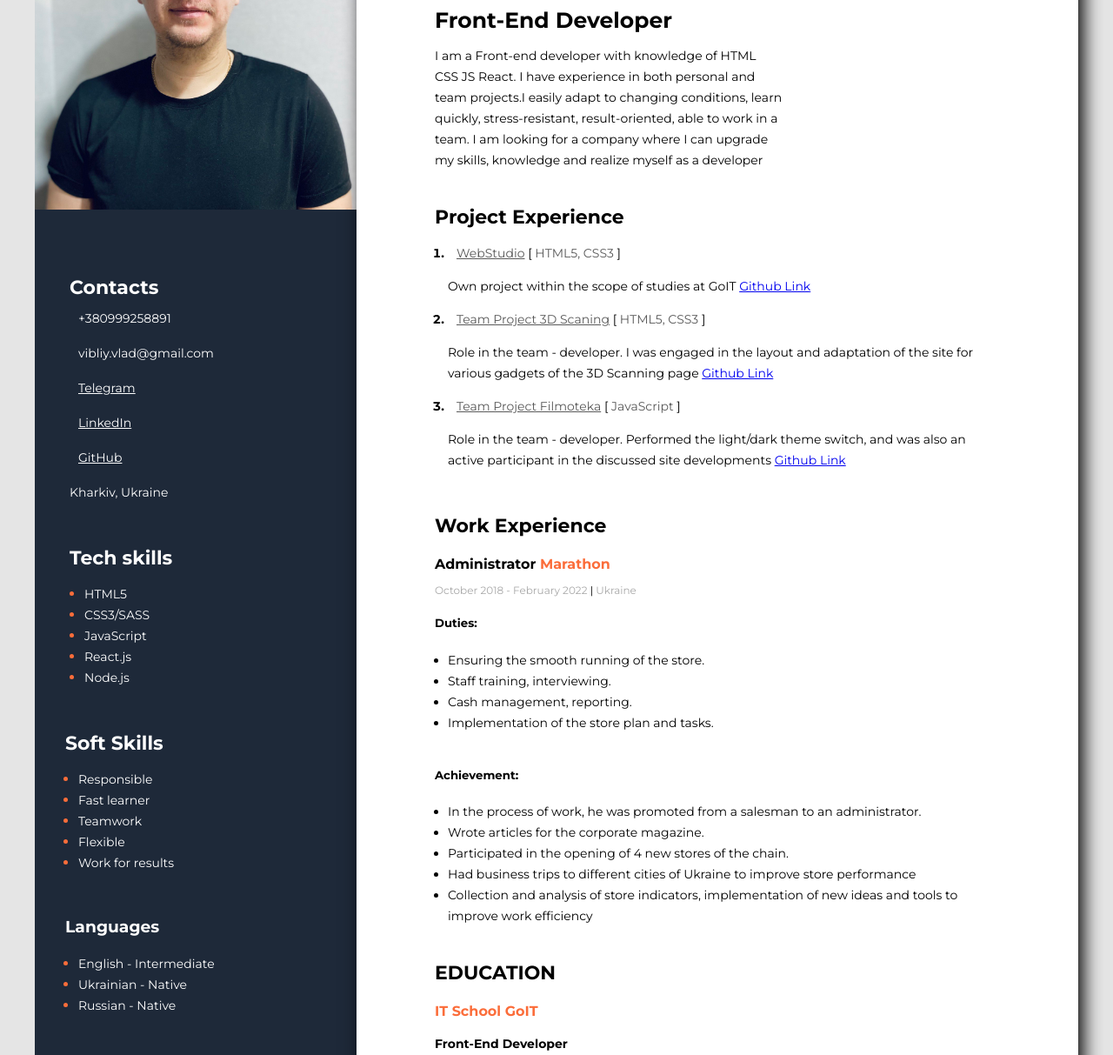
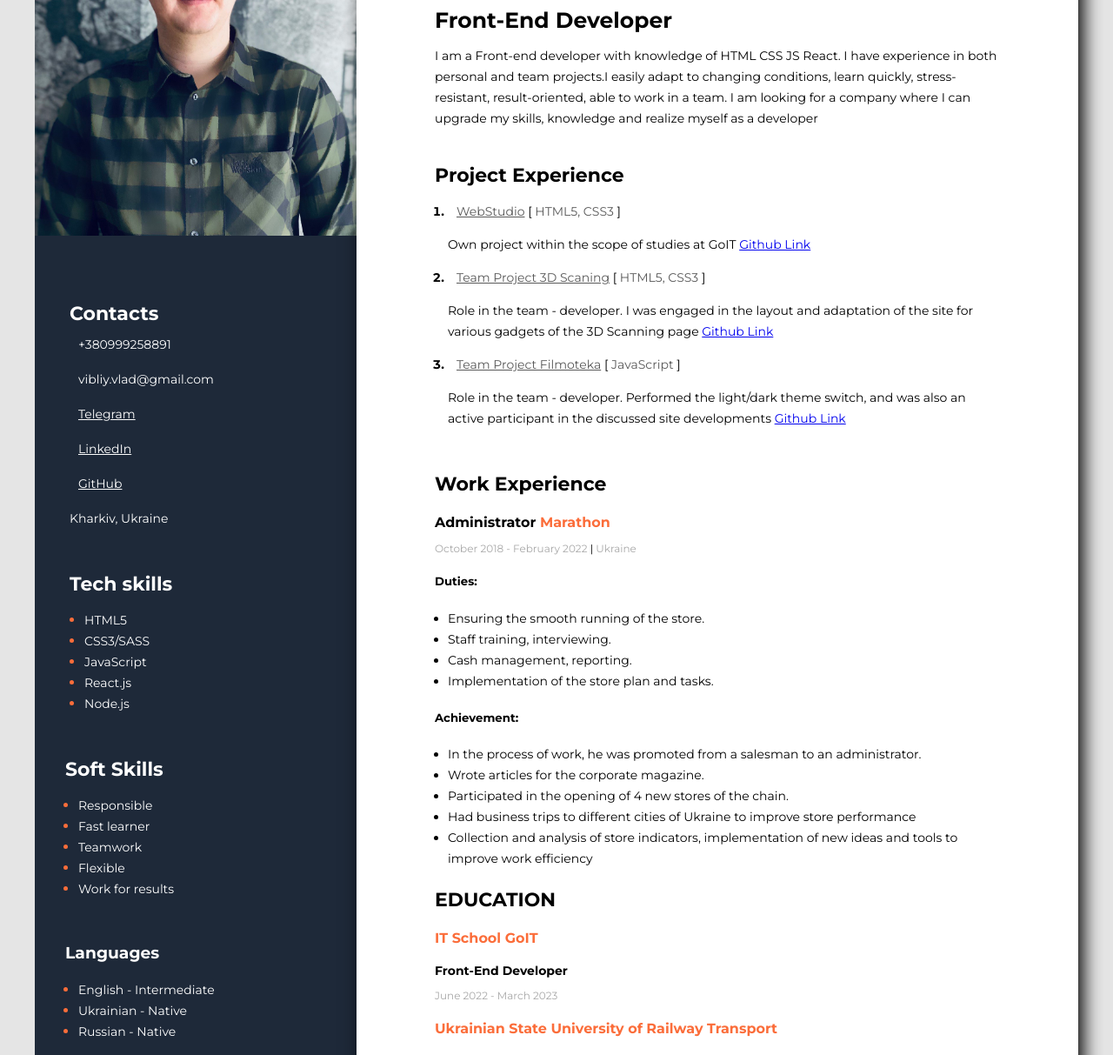
Before and after one commit to donvladon2310/Resume, a plain HTML site: page index.html in a window 1280 px wide. Shown: the part 187-1400 px from the top of the page at 87% size. Drawn offline with Linux system fonts and the light colour scheme.

Commit message:
1уаіф

```diff
--- a/index.html
+++ b/index.html
@@ -109,7 +109,7 @@
 </div>
     <!--Sidebar-->
    <aside class="sidebar">
-    <img src="images/photo_2023-02-23_16-39-36.jpg" alt="user photo" class="photo">
+    <img src="images/1111.jpg" alt="user photo" class="photo">
     <!--contacts-->
     <div class="contacts">
         <h3 class="sidebar-title">Contacts</h3>
--- a/styles.css
+++ b/styles.css
@@ -47,7 +47,7 @@ body {
     font-size: 14px;
     line-height: 24px;
     color: black;
-    width: 400px;
+
 }
 
 /* projects styles */
@@ -146,7 +146,7 @@ body {
 .work-list {
     padding: 0;
     margin-left: 15px;
-    margin-bottom: 40px;
+    margin-bottom: 20px;
 
 }
 
@@ -211,7 +211,7 @@ body {
 
 .photo {
     width: 370px;
-    height: 400px;
+    height: 430px;
     margin-bottom: 50px;
 }
 
```
Also changed, not shown: images/1111.jpg (added), images/2222.jpg (added), images/333.jpg (added), images/photo_2023-03-01_15-38-37.jpg (added).
